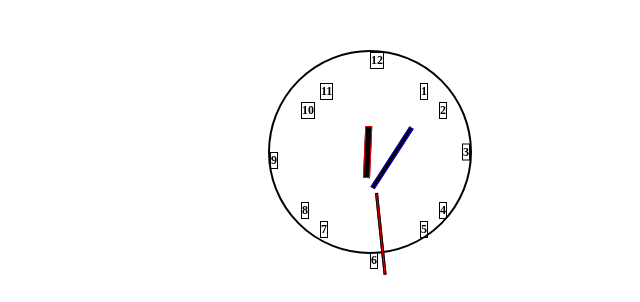
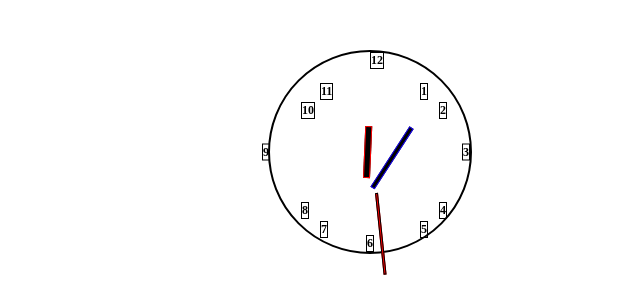
Before and after one commit to LeoGidev/reloj, a plain HTML site: page index.html in a window 1280 px wide. Shown: the top 302 px of the page, 270-910 px from the left. Drawn offline with Linux system fonts and the light colour scheme.

Commit message:
se trabaja en poscion de numeros

```diff
--- a/styles.css
+++ b/styles.css
@@ -24,10 +24,10 @@
   .clock .number3 { top: 50%; left: 100%; transform: translate(-100%,-50%); }
   .clock .number4 { top: 75%; left: 84.545%; }
   .clock .number5 { top: 84.545%; left: 75%; }
-  .clock .number6 { top: 100%; left: 50%; }
+  .clock .number6 { top: 100%; left: 50%; transform: translate(-50%,-100%); }
   .clock .number7 { top: 84.545%; left: 25%; }
   .clock .number8 { top: 75%; left: 15.455%; }
-  .clock .number9 { top: 50%; left: 0%; }
+  .clock .number9 { top: 50%; left: 0%; transform: translate(-100%,-50%);}
   .clock .number10 { top: 25%; left: 15.455%; }
   .clock .number11 { top: 15.455%; left: 25%; }
 
```
